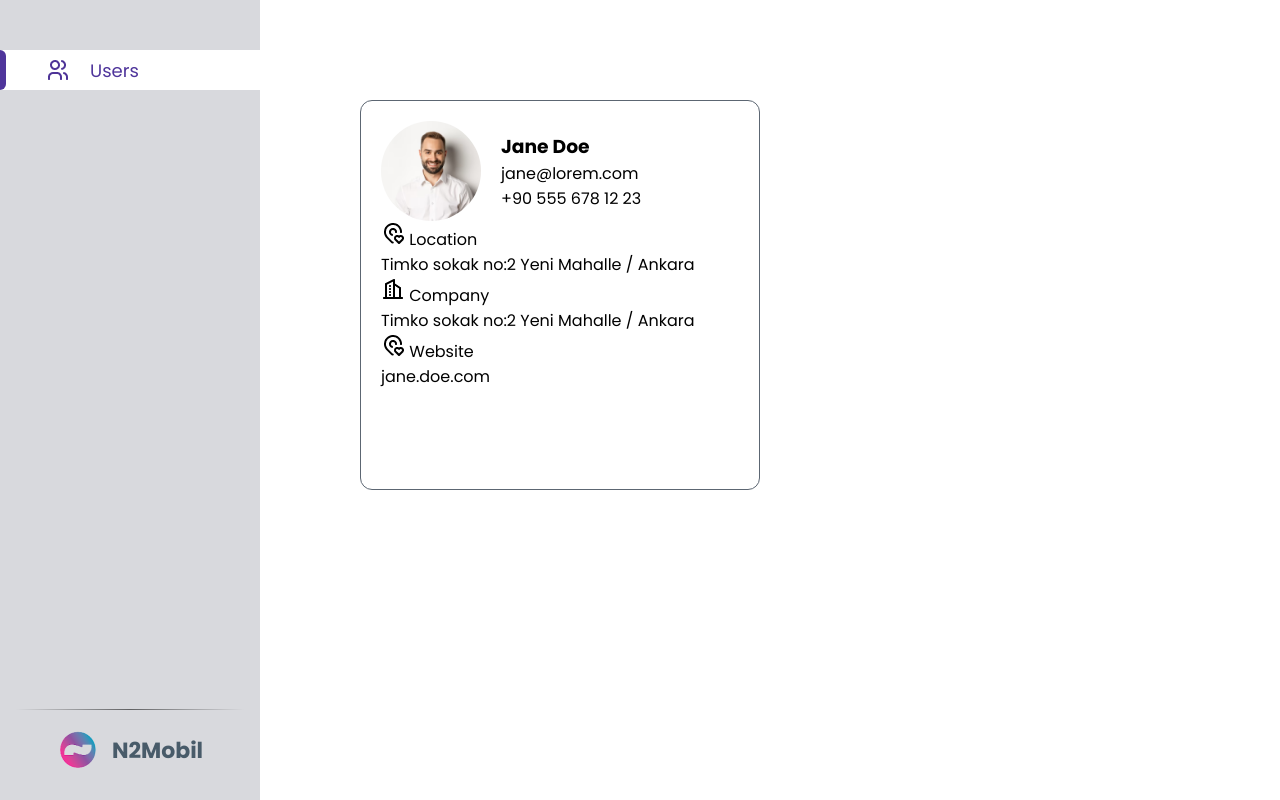
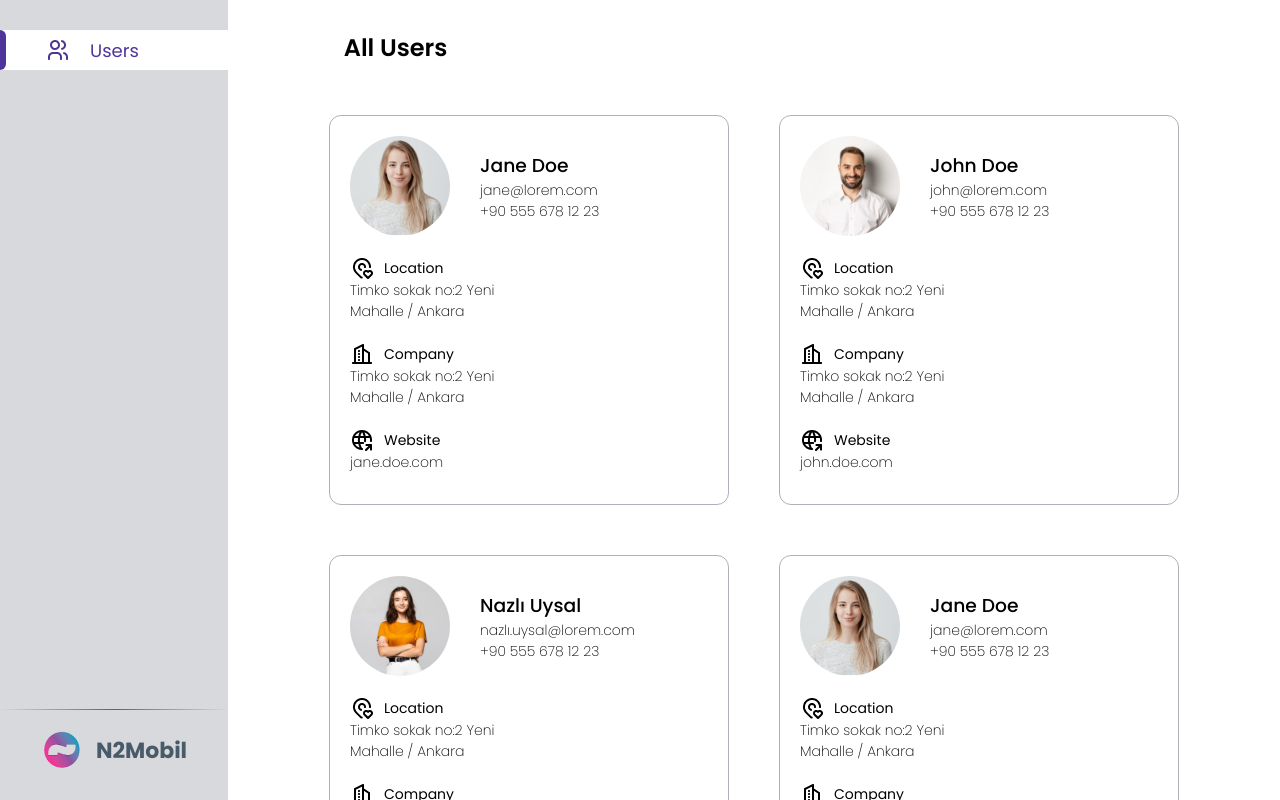
Before and after one commit to HalimDnck/vue-n2-project-scss, a Vue app: page / in a window 1280 px wide. Shown: the top 800 px of the page. Built offline with nearby package versions, Linux system fonts and the light colour scheme.

Commit message:
first-page

```diff
--- a/src/App.vue
+++ b/src/App.vue
@@ -2,7 +2,20 @@
   <div class="app-page">
     <LeftNav />
 
-    <PersonCard />
+    <div class="main-content">
+      <h2>All Users</h2>
+
+      <div class="cards">
+        <PersonCard
+          v-for="person in persons"
+          :key="person.id"
+          :name="person.name"
+          :email="person.email"
+          :website="person.website"
+          :photo="person.photo"/>
+      </div>
+
+    </div>
 
   </div>
 
@@ -21,10 +34,77 @@ export default{
     PersonCard,
   },
 
+  data() {
+      return{
+         persons:[
+            {
+               id: 1,
+               name: 'Jane Doe',
+               email: 'jane@lorem.com',
+               photo: '/src/images/user_3.png',
+               website: 'jane.doe.com'
+            },
+            {
+               id: 2,
+               name: 'John Doe',
+               email: 'john@lorem.com',
+               photo: '/src/images/user_1.png',
+               website: 'john.doe.com'
+            },
+            {
+               id: 3,
+               name: 'Nazlı Uysal',
+               email: 'nazlı.uysal@lorem.com',
+               photo: '/src/images/user_2.png',
+               website: 'nazli.uysal.com'
+            },
+            {
+               id: 4,
+               name: 'Jane Doe',
+               email: 'jane@lorem.com',
+               photo: '/src/images/user_3.png',
+               website: 'jane.doe.com'
+            },
+            {
+               id: 5,
+               name: 'John Doe',
+               email: 'john@lorem.com',
+               photo: '/src/images/user_1.png',
+               website: 'john.doe.com'
+            },
+            {
+               id: 6,
+               name: 'Nazlı Uysal',
+               email: 'nazlı.uysal@lorem.com',
+               photo: '/src/images/user_2.png',
+               website: 'nazli.uysal.com'
+            },
+            {
+               id: 7,
+               name: 'Jane Doe',
+               email: 'jane@lorem.com',
+               photo: '/src/images/user_3.png',
+               website: 'jane.doe.com'
+            },
+            {
+               id: 8,
+               name: 'John Doe',
+               email: 'john@lorem.com',
+               photo: '/src/images/user_1.png',
+               website: 'john.doe.com'
+            },
+            {
+               id: 9,
+               name: 'Nazlı Uysal',
+               email: 'nazlı.uysal@lorem.com',
+               photo: '/src/images/user_2.png',
+               website: 'nazli.uysal.com'
+            },
+         ]
+      }
+   }
+
 }
-
-
-
 </script>
 
 
--- a/src/assets/left_nav_style.scss
+++ b/src/assets/left_nav_style.scss
@@ -5,6 +5,8 @@
    width: 260px;
    height: 100vh;
    background: $white;
+   position: sticky;
+   top: 0;
 
    display: flex;
    flex-direction: column;
@@ -20,7 +22,7 @@
          width: 100%;
          height: 40px;
          border: none;
-         margin-top: 50px;
+         margin-top: 30px;
          background: #ffffffff;
          justify-self: start;
          color: $purple;
--- a/src/assets/main_style.scss
+++ b/src/assets/main_style.scss
@@ -2,4 +2,22 @@
 
 .app-page{
    display: flex;
+
+   .main-content{
+      h2{
+         font-size: 24px;
+         font-weight: 600;
+         color: black;
+         margin-top: 30px;
+         padding-left: 11%;
+      }
+
+      .cards{
+         display: flex;
+         flex-wrap: wrap;
+         justify-content: center;
+         gap: 50px;
+         margin: 50px 0;
+      }
+   }
 }
--- a/src/assets/person_card_style.scss
+++ b/src/assets/person_card_style.scss
@@ -1,24 +1,63 @@
 @import "./styles.scss";
 
+a{
+   text-decoration: none;
+   color: black;
+   transition: box-shadow .5s;
+
    .card-container{
+
       width: 400px;
       height: 390px;
-
-   margin: 100px 100px;
       padding: 20px;
 
-   border: 1px solid $gray;
+      border: 1px solid $profileGray;
       border-radius: 12px;
 
       .top-card{
          display: flex;
          align-items: center;
          gap: 20px;
+
          img{
             width: 100px;
             height: 100px;
             object-fit: cover;
             border-radius: 50%;
          }
+         .top-right-card{
+            padding-left: 10px;
+            h3{
+               font-weight: 500;
+            }
+            p{
+               @include textStyle(14px, 200)
             }
          }
+      }
+
+      .bottom-card{
+         width: 50%;
+         padding-top: 20px;
+
+         .info{
+            padding-bottom: 20px;
+            .info-head{
+               display: flex;
+               align-items: center;
+               gap: 10px;
+               font-size: 14px;
+            }
+            .info-main{
+               font-size: 14px;
+               font-weight: 200;
+            }
+         }
+      }
+   }
+
+   &:hover{
+      border-radius: 12px;
+      box-shadow: rgba(85, 85, 85, 0.25) 0px 15px 48px 0px;
+   }
+}
--- a/src/assets/styles.scss
+++ b/src/assets/styles.scss
@@ -8,6 +8,7 @@ $darkBlue: #26303E;
 $white: #D8D9DD;
 $purple: #4F359B;
 $gray2: #485B69;
+$profileGray: #5C667280;
 
 //mixin for textstyle
 @mixin textStyle($fontSize: 18px, $fontWeight: normal){
--- a/src/components/LeftNav.vue
+++ b/src/components/LeftNav.vue
@@ -21,5 +21,4 @@
 
 <style lang="scss">
 @import "/src/assets/left_nav_style.scss"
-
 </style>
--- a/src/components/PersonCard.vue
+++ b/src/components/PersonCard.vue
@@ -1,11 +1,12 @@
 <template>
-   <div class="card-container">
+
+   <a href=""><div class="card-container">
       <div class="top-card">
-         <img src="/src/images/user_1.png" alt="Profile Image" class="profile-img">
+         <img :src="photo" alt="Profile Image" class="profile-img">
 
          <div class="top-right-card">
-            <h3 class="name">Jane Doe</h3>
-            <p class="email">jane@lorem.com</p>
+            <h3 class="name">{{ name }}</h3>
+            <p class="email">{{ email }}</p>
             <p class="phone">+90 555 678 12 23</p>
          </div>
       </div>
@@ -13,13 +14,13 @@
 
 
       <div class="bottom-card">
-         <div class="loc-container">
-            <div class="loc-head">
+         <div class="loc-container info">
+            <div class="loc-head info-head">
                <img src="/src/icons/heartpin.png" alt="Location Icon">
                Location
             </div>
 
-            <div class="loc-main">
+            <div class="loc-main info-main">
                <p class="home-address">
                   Timko sokak no:2
                   Yeni Mahalle / Ankara
@@ -27,13 +28,13 @@
             </div>
          </div>
 
-         <div class="comp-container">
-            <div class="comp-head">
+         <div class="comp-container info">
+            <div class="comp-head info-head">
                <img src="/src/icons/building.png" alt="Company Icon">
                Company
             </div>
 
-            <div class="comp-main">
+            <div class="comp-main info-main">
                <p class="cpm-address">
                   Timko sokak no:2
                   Yeni Mahalle / Ankara
@@ -41,15 +42,15 @@
             </div>
          </div>
 
-         <div class="web-container">
-            <div class="web-head">
-               <img src="/src/icons/heartpin.png" alt="Website Icon">
+         <div class="web-container info">
+            <div class="web-head info-head">
+               <img src="/src/icons/world.png" alt="Website Icon">
                Website
             </div>
 
-            <div class="web-main">
+            <div class="web-main info-main">
                <p class="web-address">
-                  jane.doe.com
+                  {{ website }}
                </p>
             </div>
          </div>
@@ -57,19 +58,18 @@
 
 
 
-   </div>
+   </div></a>
+
 </template>
 
+<script>
+
+   export default{
+      props: ['name', 'email', 'photo', 'website'],
 
 
-
-
-
-<script setup>
-
+   }
 </script>
-
-
 
 <style lang="scss" scoped>
 @import '/src/assets/person_card_style.scss'
```
Lines whose indentation alone changed are shown as unchanged.
